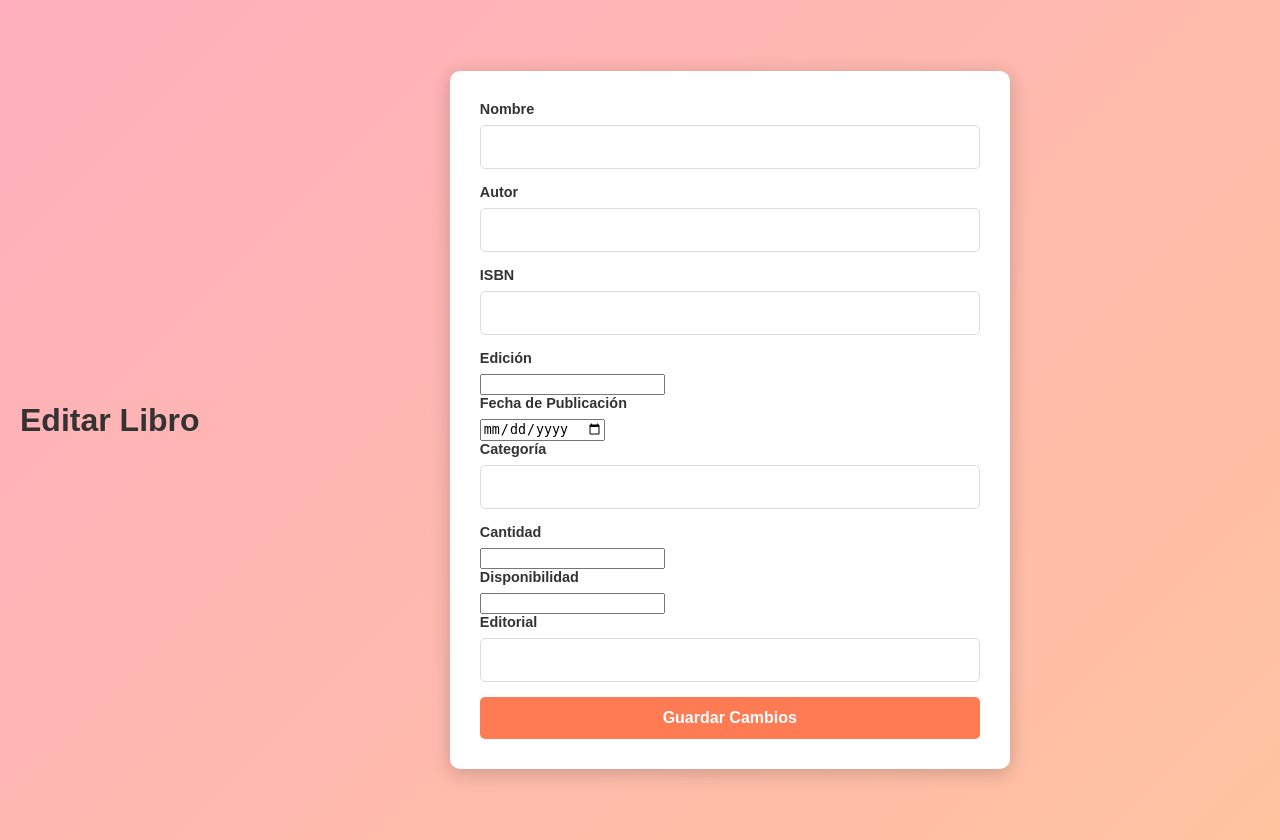
After one commit to Xam900mr/PIA_LMP, a Flask app: page /editar_libro/1 in a window 1280 px wide. The commit adds this page. Run offline with Flask 3, Linux system fonts and the light colour scheme; data that the repository does not hold is empty.

Commit message:
CRUD TERMINADO

```diff
--- a/PIA_LMP/Aplicacion_Crud/Templates/Agregar.html
+++ b/PIA_LMP/Aplicacion_Crud/Templates/Agregar.html
@@ -61,7 +61,7 @@
 <body>
 
 <div class="container">
-<h1>Add a New Book</h1>
+<h1>Agregar Libro</h1>
     {% with messages = get_flashed_messages() %}
         {% if messages %}
 <div class="alert">{{ messages[0] }}</div>
@@ -110,5 +110,7 @@
 </form>
 </div>
 
+<a href="{{ url_for('index') }}" class="back-button">Volver a la página principal</a>
+
 </body>
 </html>
--- /dev/null
+++ b/PIA_LMP/Aplicacion_Crud/Templates/editar_libro.html
@@ -0,0 +1,149 @@
+<!DOCTYPE html>
+<html lang="es">
+<head>
+    <meta charset="UTF-8">
+    <meta name="viewport" content="width=device-width, initial-scale=1.0">
+    <title>Editar Libro</title>
+    <style>
+
+        body {
+            font-family: Arial, sans-serif;
+            background-color: #f4f4f4;
+            margin: 0;
+            padding: 20px;
+            display: flex;
+            align-items: center;
+            justify-content: center;
+            height: 100vh;
+            background: linear-gradient(135deg, #ffafbd, #ffc3a0);
+        }
+
+        h1 {
+            text-align: center;
+            color: #333;
+            font-size: 2rem;
+            margin-bottom: 20px;
+        }
+
+        form {
+            max-width: 500px;
+            width: 100%;
+            margin: auto;
+            background: #ffffff;
+            padding: 30px;
+            border-radius: 10px;
+            box-shadow: 0 4px 20px rgba(0, 0, 0, 0.2);
+            transition: transform 0.3s ease;
+        }
+
+        form:hover {
+            transform: translateY(-5px);
+        }
+
+        label {
+            display: block;
+            margin-bottom: 8px;
+            font-weight: bold;
+            color: #333;
+            font-size: 0.9rem;
+        }
+
+        input[type="text"],
+        input[type="email"],
+        input[type="password"] {
+            width: 100%;
+            padding: 12px;
+            margin-bottom: 15px;
+            border: 1px solid #ddd;
+            border-radius: 5px;
+            box-sizing: border-box;
+            font-size: 1rem;
+            transition: border 0.3s ease;
+        }
+
+        input[type="text"]:focus,
+        input[type="email"]:focus,
+        input[type="password"]:focus {
+            border-color: #ff7b54;
+            box-shadow: 0 0 8px rgba(255, 123, 84, 0.3);
+            outline: none;
+        }
+
+        button {
+            background-color: #ff7b54;
+            color: white;
+            border: none;
+            padding: 12px;
+            border-radius: 5px;
+            cursor: pointer;
+            width: 100%;
+            font-size: 1rem;
+            font-weight: bold;
+            transition: background 0.3s ease;
+        }
+
+        button:hover {
+            background-color: #ff5a33;
+        }
+
+        ul {
+            margin: 0;
+            padding: 0;
+            list-style-type: none;
+            color: #d9534f;
+            font-size: 0.9rem;
+        }
+    </style>
+</head>
+<body>
+    <h1>Editar Libro</h1>
+    <form method="post" action="{{ url_for('editar_libro', libro_id=libro_id) }}">
+        <div>
+            <label for="Nombre">Nombre</label>
+            {{ form.Nombre }}<br>
+        </div>
+
+        <div>
+            <label for="Autor">Autor</label>
+            {{ form.Autor }}<br>
+        </div>
+
+        <div>
+            <label for="ISBN">ISBN</label>
+            {{ form.isbn }}<br>
+        </div>
+
+        <div>
+            <label for="Edicion">Edición</label>
+            {{ form.edicion }}<br>
+        </div>
+
+        <div>
+            <label for="Fecha de Publicación">Fecha de Publicación</label>
+            {{ form.fecha_pub }}<br>
+        </div>
+
+        <div>
+            <label for="Categoria">Categoría</label>
+            {{ form.categoria }}<br>
+        </div>
+
+        <div>
+            <label for="Cantidad">Cantidad</label>
+            {{ form.cantidad }}<br>
+        </div>
+
+        <div>
+            <label for="Disponibilidad">Disponibilidad</label>
+            {{ form.disponibilidad }}<br>
+        </div>
+
+        <div>
+            <label for="Editorial">Editorial</label>
+            {{ form.editorial }}<br>
+        </div>
+
+        <button type="submit">Guardar Cambios</button>
+    </form>
+</body>
+</html>
--- a/PIA_LMP/Aplicacion_Crud/Templates/login.html
+++ b/PIA_LMP/Aplicacion_Crud/Templates/login.html
@@ -143,5 +143,7 @@
     </script>
 
 
+<a href="{{ url_for('index') }}" class="back-button">Volver a la página principal</a>
+
 </body>
 </html>
--- a/PIA_LMP/Aplicacion_Crud/Templates/register.html
+++ b/PIA_LMP/Aplicacion_Crud/Templates/register.html
@@ -121,5 +121,8 @@
 
         <button type="submit">Registrarse</button>
     </form>
+
+    <a href="{{ url_for('index') }}" class="back-button">Volver a la página principal</a>
+
 </body>
 </html>
--- a/PIA_LMP/Aplicacion_Crud/main.py
+++ b/PIA_LMP/Aplicacion_Crud/main.py
@@ -3,6 +3,7 @@ from werkzeug.security import generate_password_hash, check_password_hash
 import mysql.connector
 import os
 from wtforms import Form, BooleanField, StringField, PasswordField, validators, DateField, IntegerField
+from datetime import datetime, timedelta
 
 db = mysql.connector.connect(
     user="root",
@@ -45,24 +46,24 @@ def index():
     cursor.execute("select * from Libros")
     Libros = cursor.fetchall()
 
-    user_id = session.get('user_id')
     user_type = session.get('user_type')
 
-    return render_template('index.html', Libros=Libros, session=session, user_id=user_id, user_type=user_type)
+    return render_template('index.html', Libros=Libros, session=session, user_type=user_type)
 
 @app.route('/login', methods=['GET', 'POST'])
 def login():
     form = LoginForm(request.form)
     if request.method == 'POST' and form.validate():
         cursor = db.cursor()
-        query = "SELECT Nombre, Contrasena, tipo FROM usuarios WHERE Correo = %s"
+        query = "SELECT ID, Nombre, Contrasena, tipo FROM usuarios WHERE Correo = %s"
         cursor.execute(query, (form.Correo.data,))
         user = cursor.fetchone()
         cursor.close()
 
-        if user and check_password_hash(user[1], form.Contrasena.data):
+        if user and check_password_hash(user[2], form.Contrasena.data):
             session['user_id'] = user[0]
-            session['user_type'] = user[2]
+            session['user_name']= user[1]
+            session['user_type'] = user[3]
             flash('Inicio de sesión exitoso', 'success')
             return redirect(url_for('index'))
         else:
@@ -89,7 +90,7 @@ def register():
     return render_template('register.html', form=form)
 
 @app.route('/agregar', methods=['GET', 'POST'])
-def add_book():
+def agregar():
     form = BookForm(request.form)
     if request.method == 'POST' and form.validate():
         query = """
@@ -100,6 +101,8 @@ def add_book():
         cursor=db.cursor()
         cursor.execute(query, values)
         db.commit()
+        cursor.close
+
         flash('Libro agregado exitosamiente', 'success')
         return redirect(url_for('index'))
     return render_template('Agregar.html', form=form)
@@ -110,5 +113,135 @@ def logout():
     flash("Has cerrado sesión exitosamente")
     return redirect(url_for('index'))
 
+
+@app.route('/eliminar_libro/<int:libro_id>', methods=['POST'])
+def eliminar_libro(libro_id):
+
+    query = "DELETE FROM libros WHERE ID = %s"
+
+    cursor = db.cursor()
+    cursor.execute(query, (libro_id,))
+    db.commit()
+    cursor.close()
+
+    flash('Libro eliminado exitosamente', 'success')
+
+    return redirect(url_for('index'))
+
+
+
+@app.route('/editar_libro/<int:libro_id>', methods=['GET', 'POST'])
+def editar_libro(libro_id):
+    form = BookForm(request.form)
+
+    if request.method == 'POST' and form.validate():
+        query = """
+            UPDATE libros
+            SET Nombre = %s, Autor = %s, ISBN = %s, Edicion = %s, Fecha_Pub = %s,
+                Categoria = %s, Cantidad = %s, Disponibilidad = %s, editorial = %s
+            WHERE ID = %s
+        """
+        values = (
+            form.Nombre.data, form.Autor.data, form.isbn.data, form.edicion.data,
+            form.fecha_pub.data, form.categoria.data, form.cantidad.data,
+            form.disponibilidad.data, form.editorial.data, libro_id
+        )
+        cursor = db.cursor()
+        cursor.execute(query, values)
+        db.commit()
+        cursor.close()
+
+        flash('Libro actualizado exitosamente', 'success')
+        return redirect(url_for('index'))
+
+    cursor = db.cursor(dictionary=True)
+    cursor.execute("SELECT * FROM libros WHERE ID = %s", (libro_id,))
+    libro = cursor.fetchone()
+    cursor.close()
+
+    if libro:
+        form.Nombre.data = libro['Nombre']
+        form.Autor.data = libro['Autor']
+        form.isbn.data = libro['ISBN']
+        form.edicion.data = libro['Edicion']
+        form.fecha_pub.data = libro['Fecha_Pub']
+        form.categoria.data = libro['Categoria']
+        form.cantidad.data = libro['Cantidad']
+        form.disponibilidad.data = libro['Disponibilidad']
+        form.editorial.data = libro['editorial']
+
+    return render_template('editar_libro.html', form=form, libro_id=libro_id)
+
+@app.route('/procesar_renta/<int:libro_id>', methods=['POST'])
+def procesar_renta(libro_id):
+    fecha_renta = datetime.today().date()
+    fecha_dev = fecha_renta + timedelta(days=30)
+
+    cursor = db.cursor()
+
+    insert_query = """
+    INSERT INTO rentas (ID_Libro, ID_US, Fecha_Renta, Fecha_Dev, Devuelto)
+    VALUES (%s, %s, %s, %s, 0)
+    """
+    cursor.execute(insert_query, (libro_id, session['user_id'], fecha_renta, fecha_dev,))
+
+    update_query = """
+    UPDATE libros
+    SET Disponibilidad = Disponibilidad - 1
+    WHERE ID = %s AND Disponibilidad > 0
+    """
+    cursor.execute(update_query, (libro_id,))
+
+    db.commit()
+    cursor.close()
+
+    flash('Renta de libro exitosa. Fecha de devolución: %s' % fecha_dev, 'success')
+
+    return redirect(url_for('index'))
+
+
+
+@app.route('/Mis_Rentas', methods=['GET'])
+def Mis_Rentas():
+    query = """
+    SELECT l.Nombre, r.ID_US, r.Fecha_Renta, r.Fecha_Dev, r.ID, l.ID
+    FROM rentas r
+    JOIN libros l ON r.ID_Libro = l.ID
+    WHERE r.Devuelto = 0 AND r.ID_US = %s
+    """
+    cursor = db.cursor()
+    cursor.execute(query, (session['user_id'],))
+
+    rentas = cursor.fetchall()
+    cursor.close()
+
+    return render_template('rentas.html', rentas=rentas)
+
+@app.route('/devolver_libro/<int:renta_id>/<int:libro_id>', methods=['POST'])
+def devolver_libro(renta_id, libro_id):
+    cursor = db.cursor()
+
+    update_renta_query = """
+    UPDATE rentas
+    SET Devuelto = 1
+    WHERE ID = %s
+    """
+    cursor.execute(update_renta_query, (renta_id,))
+
+    update_libro_query = """
+    UPDATE libros
+    SET Disponibilidad = Disponibilidad + 1
+    WHERE ID = %s
+    """
+    cursor.execute(update_libro_query, (libro_id,))
+
+    db.commit()
+    cursor.close()
+
+    flash('Libro devuelto exitosamente', 'success')
+    return redirect(url_for('Mis_Rentas'))
+
+
+
 if __name__=='__main__':
     app.run(debug=True)
```
Also changed, not shown: PIA_LMP/Aplicacion_Crud/Templates/index.html (+36 -8 lines), PIA_LMP/Aplicacion_Crud/Templates/rentas.html (+92 -0 lines).
